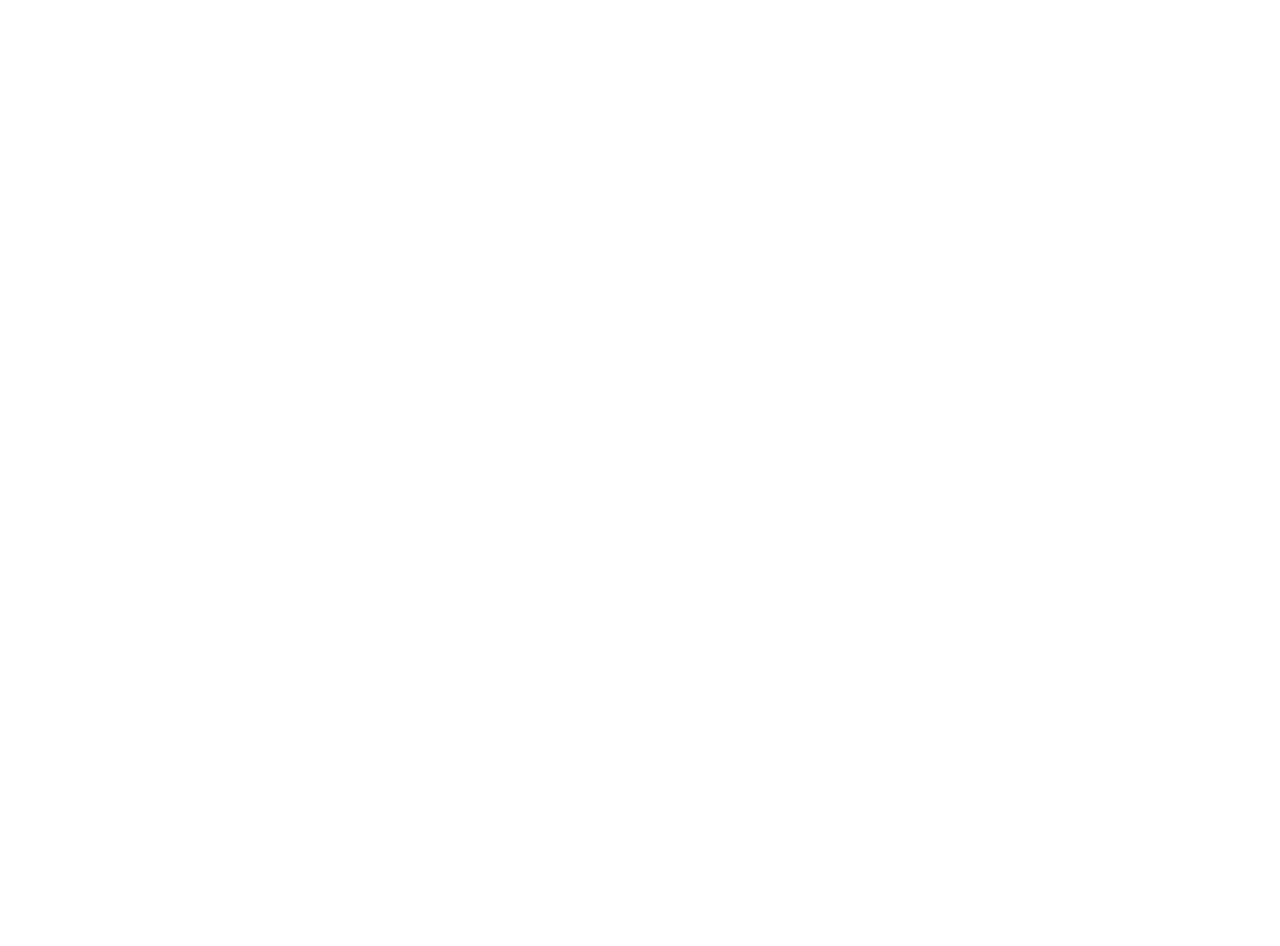
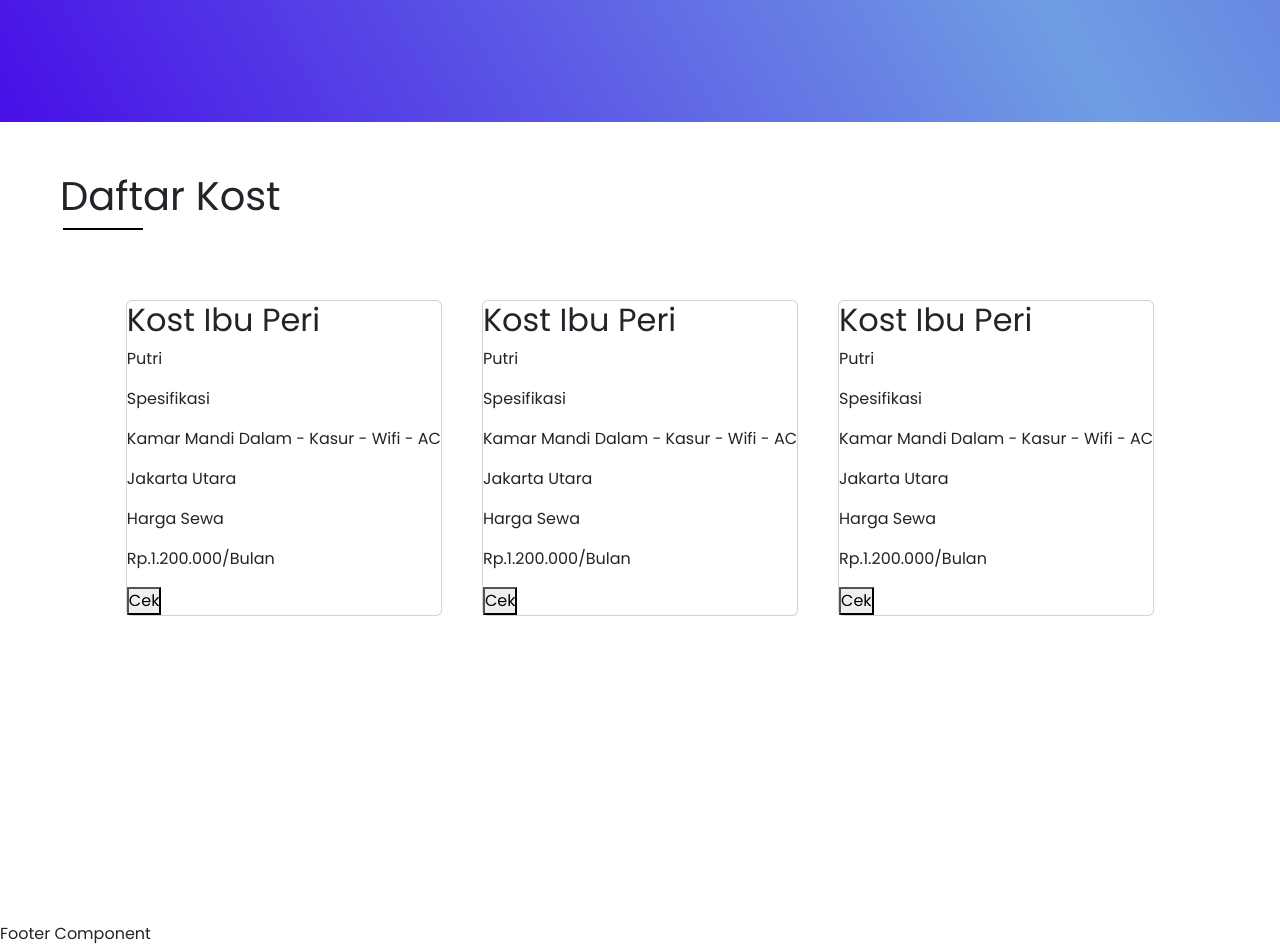
Before and after one commit to faizalfahri/kostku, a React (Vite) app: page / in a window 1280 px wide. Shown: the part 760-1706 px from the top of the page. Before the commit the page ends 800 px from the top, so only its background shows below. Built offline with nearby package versions, Linux system fonts and the light colour scheme; a web font is replaced by a local one.

Commit message:
homepage

```diff
--- a/src/components/FooterComponent.jsx
+++ b/src/components/FooterComponent.jsx
@@ -1,4 +1,3 @@
-import { Footer, Container, Row, Col} from "react-bootstrap"
 
 const FooterComponent = () => {
   return <div>Footer Component</div>
--- a/src/pages/User/HomePage.jsx
+++ b/src/pages/User/HomePage.jsx
@@ -1,17 +1,18 @@
-import '../../dist/css/main.css'
 
 const HomePage = () => {
   return (
-    <div className="homepage">
+    <div>
 
-      <div className="home-tittle">
+      {/* Header */}
+      <div className="headerpage">
+        <div className="header-tittle">
           <h1>Ingin Mencari kost diarea Jabodetabek?</h1>
           <h2>Booking Di <span>Kostku</span> aja</h2>
         </div>
 
         <div className="search-bar">
-        <input type="text" />
-        <button>Search</button>
+          <input type="text" placeholder="Masukkan Nama Kost" />
+          <button>Cari</button>
         </div>
 
         <div className="image-swiper">
@@ -21,6 +22,87 @@ const HomePage = () => {
         </div>
 
         <div className="swipper"></div>
+      </div>
+      {/* End Header */}
+
+      {/* Section Kost */}
+      <div className="section-kost">
+        <div className="section-tittle">
+          <h1>Daftar Kost</h1>
+          <div className="line"></div>
+        </div>
+
+        <div className="section-card">
+
+          <div className="card">
+            <div className="card-img">
+
+            </div>
+
+            <div className="card-info">
+              <h2>Kost Ibu Peri</h2>
+              <p>Putri</p>
+              <p>Spesifikasi</p>
+              <p>Kamar Mandi Dalam - Kasur - Wifi - AC</p>
+              <p>Jakarta Utara</p>
+            </div>
+
+            <div className="card-price">
+              <div className="price-info">
+                <p>Harga Sewa</p>
+                <p>Rp.1.200.000/Bulan</p>
+              </div>
+              <button>Cek</button>
+            </div>
+          </div>
+
+          <div className="card">
+            <div className="card-img">
+
+            </div>
+
+            <div className="card-info">
+              <h2>Kost Ibu Peri</h2>
+              <p>Putri</p>
+              <p>Spesifikasi</p>
+              <p>Kamar Mandi Dalam - Kasur - Wifi - AC</p>
+              <p>Jakarta Utara</p>
+            </div>
+
+            <div className="card-price">
+              <div className="price-info">
+                <p>Harga Sewa</p>
+                <p>Rp.1.200.000/Bulan</p>
+              </div>
+              <button>Cek</button>
+            </div>
+          </div>
+
+          <div className="card">
+            <div className="card-img">
+
+            </div>
+
+            <div className="card-info">
+              <h2>Kost Ibu Peri</h2>
+              <p>Putri</p>
+              <p>Spesifikasi</p>
+              <p>Kamar Mandi Dalam - Kasur - Wifi - AC</p>
+              <p>Jakarta Utara</p>
+            </div>
+
+            <div className="card-price">
+              <div className="price-info">
+                <p>Harga Sewa</p>
+                <p>Rp.1.200.000/Bulan</p>
+              </div>
+              <button>Cek</button>
+            </div>
+          </div>
+
+        </div>
+      </div>
+
 
     </div>
   );
```
Also changed, not shown: src/assets/img/landing-page/card.png (added), src/dist/css/main.css. Lines whose indentation alone changed are shown as unchanged.
